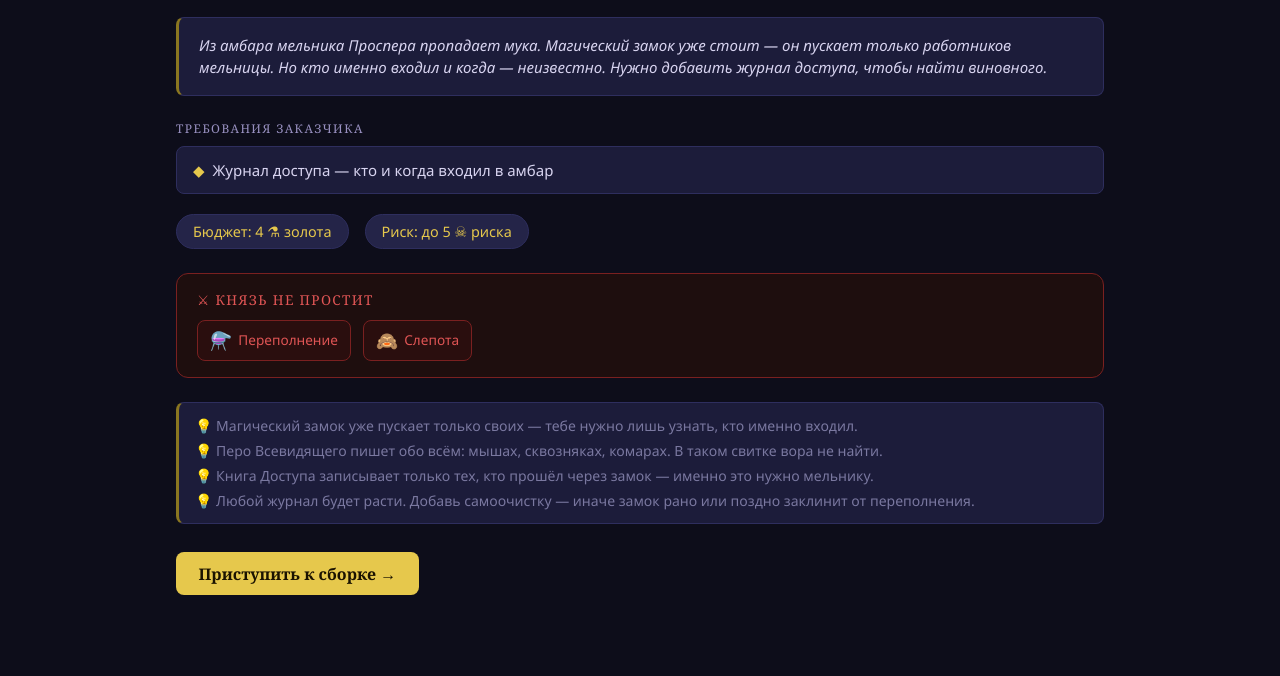
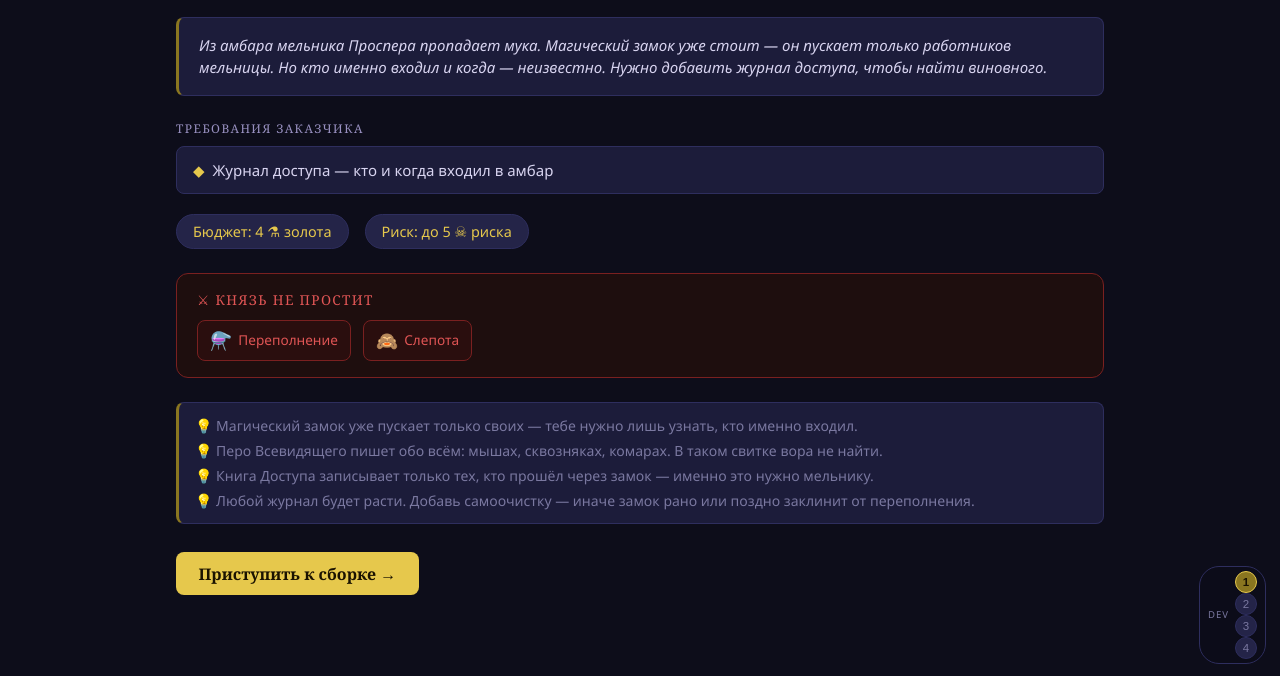
Before and after one commit to guygud/staff-en, a plain HTML site: page index.html in a window 1280 px wide. Shown: the part 124-800 px from the top of the page. Drawn offline with Linux system fonts and the light colour scheme.

Commit message:
feat: dev level-jump nav bar
Made-with: Cursor

```diff
--- a/index.html
+++ b/index.html
@@ -155,11 +155,11 @@
 
 <script type="module" src="ui.js"></script>
 
-<!-- Wire up launch button after module loads -->
-<script type="module">
-  // The btn-launch is in a non-module context for simplicity,
-  // but we need it wired — handled inside ui.js below.
-</script>
+<!-- Dev nav: quick level jump bar -->
+<div id="dev-nav">
+  <span class="dev-nav-label">dev</span>
+  <div id="dev-nav-levels"></div>
+</div>
 
 </body>
 </html>
--- a/style.css
+++ b/style.css
@@ -831,6 +831,53 @@ ul { list-style: none; }
   margin-top: 0.5rem;
 }
 
+/* ─── Dev Nav ────────────────────────────────────────────────────────────── */
+#dev-nav {
+  position: fixed;
+  bottom: 12px;
+  right: 14px;
+  z-index: 9999;
+  display: flex;
+  align-items: center;
+  gap: 4px;
+  background: rgba(13,13,26,0.88);
+  border: 1px solid var(--border);
+  border-radius: 20px;
+  padding: 4px 8px;
+  backdrop-filter: blur(4px);
+}
+
+.dev-nav-label {
+  font-size: 0.6rem;
+  text-transform: uppercase;
+  letter-spacing: 0.1em;
+  color: var(--text-dim);
+  margin-right: 2px;
+}
+
+.dev-nav-btn {
+  background: var(--bg-raised);
+  border: 1px solid var(--border);
+  color: var(--text-dim);
+  border-radius: 50%;
+  width: 22px;
+  height: 22px;
+  font-size: 0.72rem;
+  cursor: pointer;
+  display: flex;
+  align-items: center;
+  justify-content: center;
+  transition: var(--transition);
+  padding: 0;
+}
+.dev-nav-btn:hover { border-color: var(--gold-dim); color: var(--gold); }
+.dev-nav-btn.dev-nav-active {
+  background: var(--gold-dim);
+  border-color: var(--gold);
+  color: #1a1200;
+  font-weight: bold;
+}
+
 /* ─── Matrix Panel (optional matrices as cards) ──────────────────────────── */
 .matrix-panel-title {
   font-family: var(--font-main);
--- a/ui.js
+++ b/ui.js
@@ -8,10 +8,39 @@ import { Engine } from './engine.js';
 const engine = new Engine();
 
 engine.init().then(() => {
+  renderDevNav();
   renderPhase();
 }).catch(err => {
   document.body.innerHTML = `<div class="fatal-error">Ошибка загрузки данных: ${err.message}</div>`;
 });
+
+function renderDevNav() {
+  const container = qs('#dev-nav-levels');
+  if (!container) return;
+  container.innerHTML = '';
+  engine.data.levelCatalog.forEach((lvl, idx) => {
+    const btn = el('button', 'dev-nav-btn');
+    btn.textContent = `${lvl.order}`;
+    btn.title = lvl.name;
+    btn.onclick = () => {
+      engine.state.currentLevelIndex = idx;
+      engine.state.placements = {};
+      engine.state.installedMatrixIds = [];
+      engine.state.lastResult = null;
+      engine.state.phase = 'BRIEFING';
+      updateDevNav();
+      renderPhase();
+    };
+    container.appendChild(btn);
+  });
+  updateDevNav();
+}
+
+function updateDevNav() {
+  qsAll('.dev-nav-btn').forEach((btn, idx) => {
+    btn.classList.toggle('dev-nav-active', idx === engine.state.currentLevelIndex);
+  });
+}
 
 // ─── Phase dispatcher ─────────────────────────────────────────────────────────
 
@@ -20,6 +49,7 @@ function renderPhase() {
   hide('screen-briefing');
   hide('screen-assembly');
   hide('screen-result');
+  updateDevNav();
 
   if (phase === 'BRIEFING') renderBriefing();
   else if (phase === 'ASSEMBLY') renderAssembly();
```
